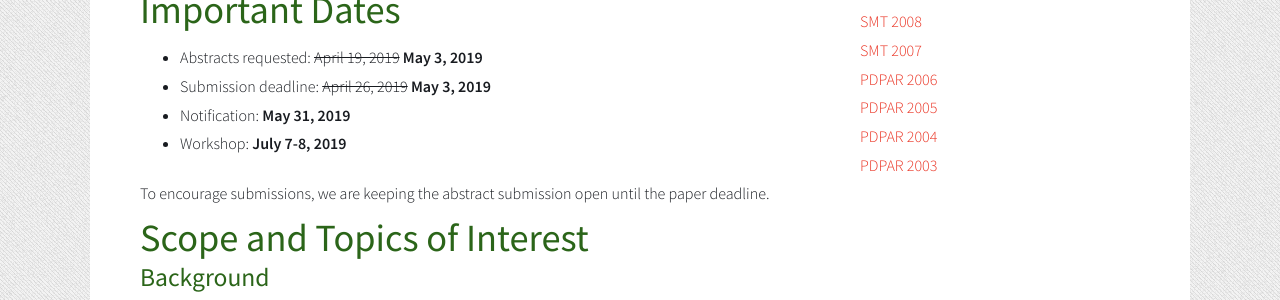
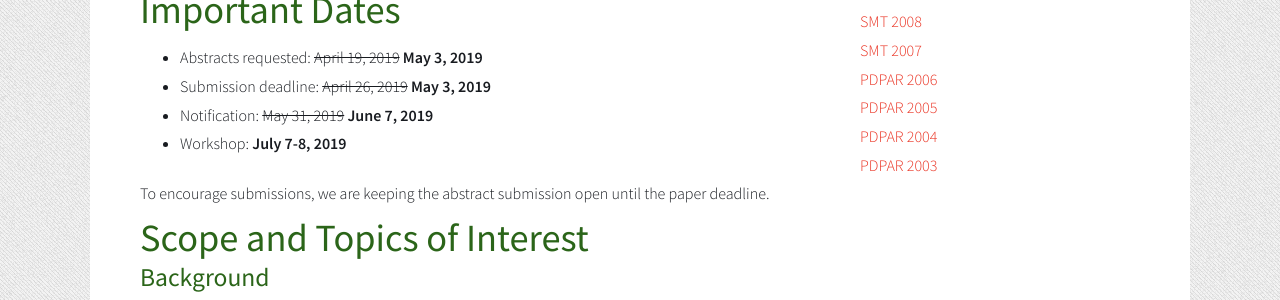
Before and after one commit to smt2019/smt2019.github.io, a Jekyll site: the page built from index.html, in a window 1280 px wide. Shown: the part 702-1002 px from the top of the page. Built offline with Jekyll 4.4.1, drawn with Linux system fonts in a browser that asks for light colours.

Commit message:
Extend notification deadline.

```diff
--- a/cfp.html
+++ b/cfp.html
@@ -47,7 +47,7 @@ learning and statistical reasoning, are especially encouraged.
   <ul>
     <li>Abstracts requested: <del>April 19, 2019</del> <b>May 3, 2019</b></li>
     <li>Submission deadline: <del>April 26, 2019</del> <b>May 3, 2019</b></li>
-    <li>Notification: <b>May 31, 2019</b></li>
+    <li>Notification: <del>May 31, 2019</del> <b>June 7, 2019</b></li>
     <li>Workshop: <b>July 7-8, 2019</b> </li>
   </ul>
 </div>
--- a/index.html
+++ b/index.html
@@ -9,7 +9,7 @@ layout: layout
   <ul>
     <li>Abstracts requested: <del>April 19, 2019</del> <b>May 3, 2019</b></li>
     <li>Submission deadline: <del>April 26, 2019</del> <b>May 3, 2019</b></li>
-    <li>Notification: <b>May 31, 2019</b></li>
+    <li>Notification: <del>May 31, 2019</del> <b>June 7, 2019</b></li>
     <li>Workshop: <b>July 7-8, 2019</b> </li>
   </ul>
 </div>
```
